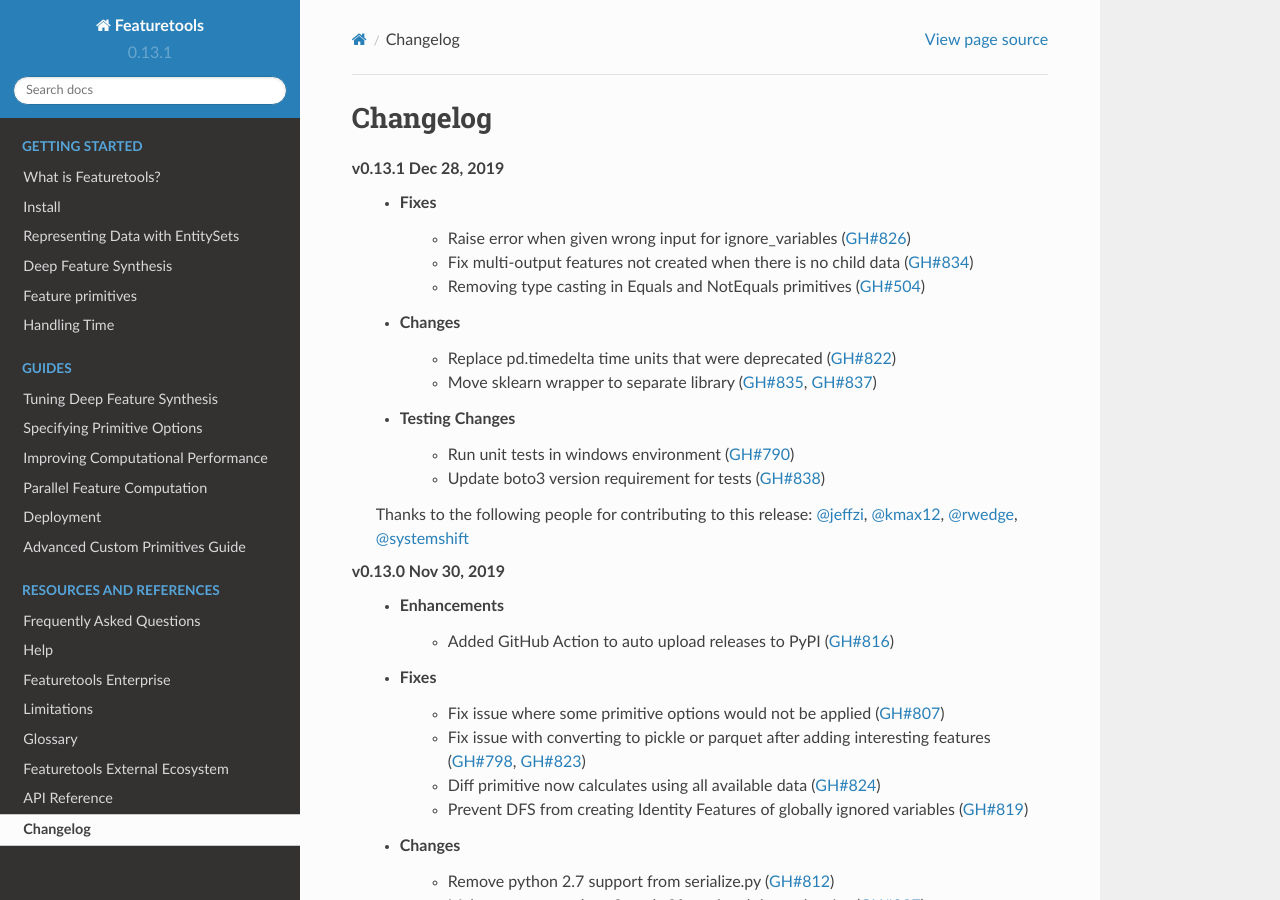
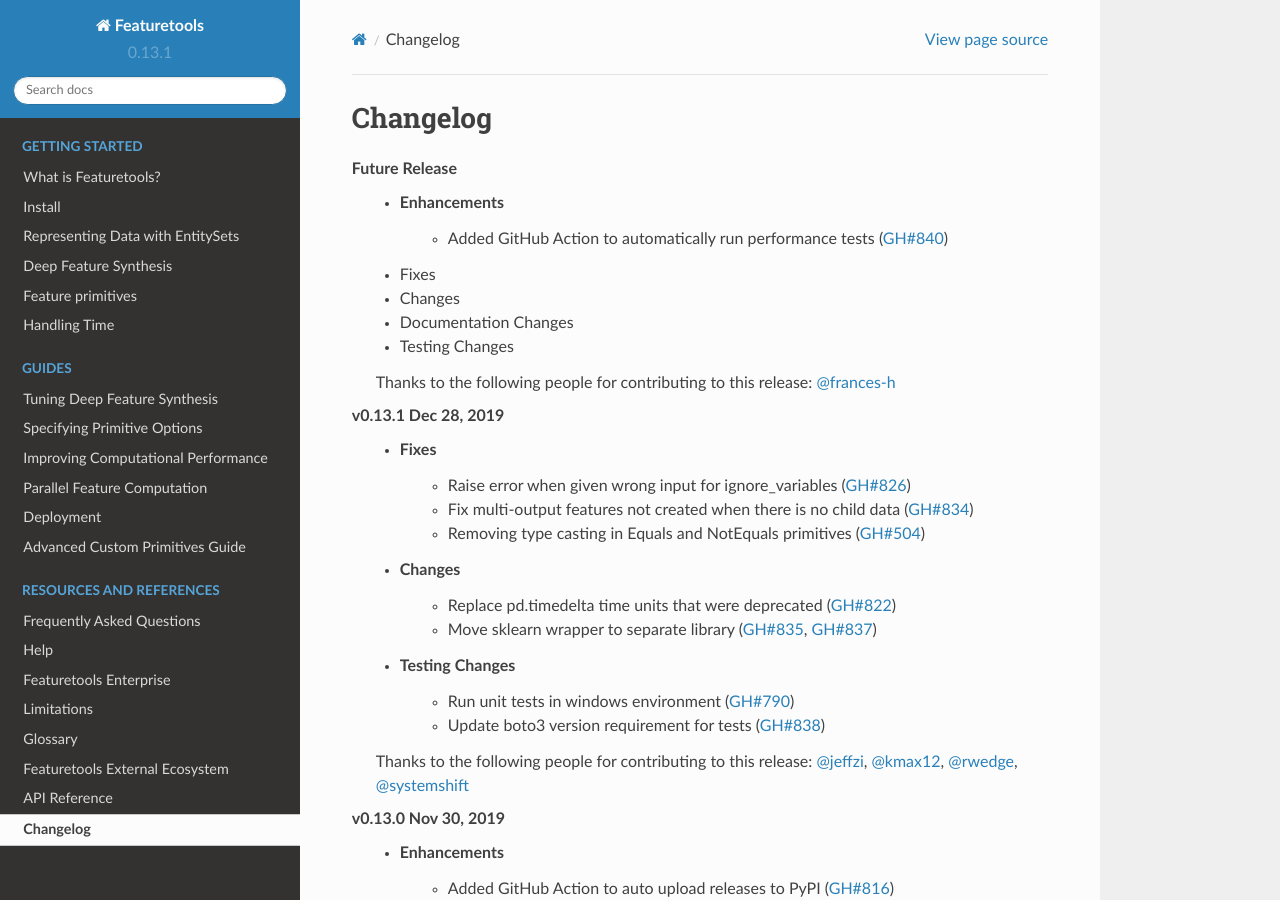
Before and after one commit to alteryx/featuretools, a Sphinx documentation site: the page built from docs/source/changelog.rst, in a window 1280 px wide and 900 px high. Built offline with Sphinx 7.4.7 and the Read the Docs theme 2.0.0, drawn with Linux system fonts in a browser that asks for light colours; pages that are not in the unit, such as notebooks, are missing from menus.

Commit message:
action only runs on push to master, changelog

```diff
--- a/docs/source/changelog.rst
+++ b/docs/source/changelog.rst
@@ -2,6 +2,17 @@
 
 Changelog
 ---------
+**Future Release**
+    * Enhancements
+        * Added GitHub Action to automatically run performance tests (:pr:`840`)
+    * Fixes
+    * Changes
+    * Documentation Changes
+    * Testing Changes
+
+    Thanks to the following people for contributing to this release:
+    :user:`frances-h`
+
 **v0.13.1 Dec 28, 2019**
     * Fixes
         * Raise error when given wrong input for ignore_variables (:pr:`826`)
```
Also changed, not shown: 1 other file.
